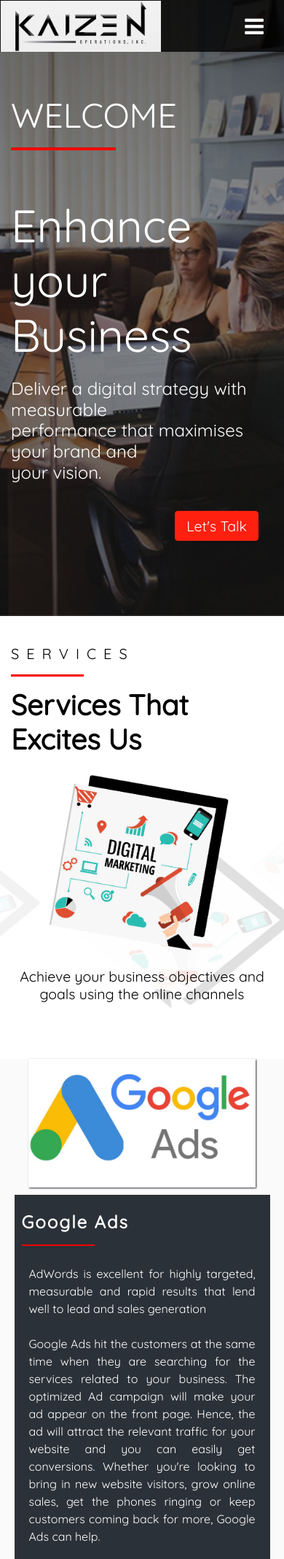
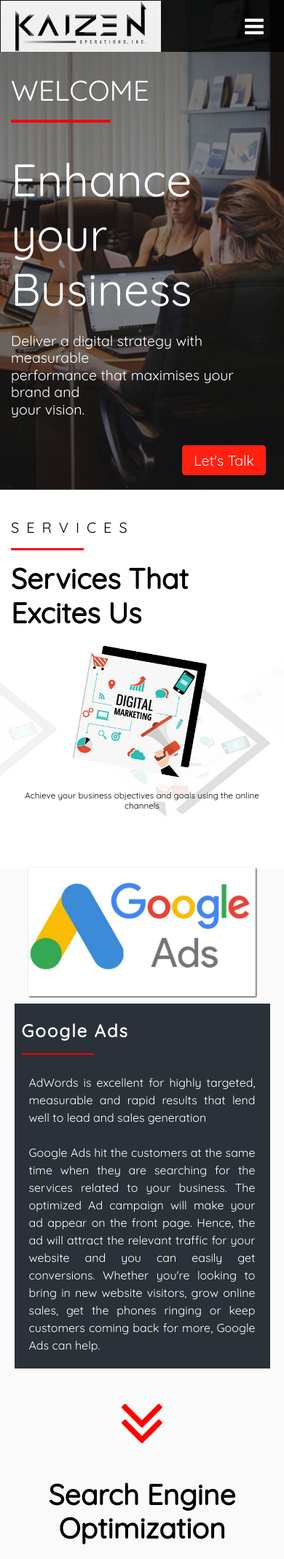
Before and after one commit to aminikhil/kiazen, a PHP site: page / in a window 390 px wide. Shown: the top 2136 px of the page at 73% size. Run offline with PHP 8.4, Linux system fonts and the light colour scheme.

Commit message:
resopnsiveness updated

```diff
--- a/css/master.css
+++ b/css/master.css
@@ -56,37 +56,38 @@ body {
 }
 
 .welcome h1 {
-  padding-top: 130px;
-  font-size: 60px;
+  padding-top: 17vh !important;
+  font-size: 4vw;
   color: #fff;
 }
 
 .welcome hr {
   height: 3px;
-  width: 220px;
+  width: 16vW;
   background-color: #F00;
   margin-left: 0;
 }
 
 .welcome h2 {
-  padding-top: 50px;
-  font-size: 80px;
+  padding-top: 10vh !important;
+  font-size: 6vw;
   color: #fff;
 }
 
 .welcome h4 {
   padding-top: 13px;
-  font-size: 24px;
+  font-size: 2vw !important;
   color: #fff;
 }
 
 .welcome button {
   padding: 5px 15px 5px 15px;
-  margin-top: 30px;
-  margin-right: 20px;
+  margin: 30px 10px 20px 0;
+  /*margin-top: 30px;*/
+  /*margin-right: 20px;*/
   background-color: #FF2010;
   color: #fff;
-  font-size: 26px;
+  font-size: 2vw;
   border: 1px solid #FF2010;
   border-radius: 4px;
 }
@@ -103,7 +104,7 @@ body {
   background-image: url('images/img1.png');
 
   /* Full height */
-  height: 100vh;
+  min-height: 100vh;
 
   /* Create the parallax scrolling effect */
   background-attachment: fixed;
@@ -129,8 +130,8 @@ body {
 .services1 img{
   width: auto;
   height: auto;
-  max-height: 350px;
-  max-width: 400px;
+  /*max-height: 350px;*/
+  max-width: 30%;
   margin-top: 100px;
 
   box-shadow: 1px 1px 2px #2b3138;
@@ -278,7 +279,7 @@ body {
 .digital-marketing img {
   margin-top: 10px;
   width: 400px;
-  height: 400px;
+  /*height: 400px;*/
 }
 
 .digital-marketing h4{
--- a/css/master_mobile.css
+++ b/css/master_mobile.css
@@ -1,4 +1,8 @@
-@media screen and (max-width: 800px) {
+@media screen and (max-width: 600px) {
+	.parallax {
+		height: auto !important;
+	}
+
 	body {
 		width: 100%;
 	}
@@ -12,18 +16,20 @@
 	}
 
 	.welcome h1 {
-		font-size: 12vw !important;
+		padding-top: 12vh !important;
+		font-size: 10vw !important;
 	}
 
 	.welcome hr {
-		width: 40%;
+		width: 38%;
 	}
 
 	.welcome h2 {
+		padding-top: 3vh !important;
 		font-size: 16vw !important;
 	}
 
-	.welcome button, .seo h4, .website-design h5, .contact_us h5 {
+	.welcome h4, .welcome button, .seo h4, .website-design h5, .contact_us h5 {
 		font-size: 5vw !important;
 	}
 
@@ -50,8 +56,9 @@
 		font-size: 5vw !important;
 	}
 
-	.digital-marketing .parallax, .social-media .parallax, .real-estate .parallax , .our-clients{
+	.welcome .parallax, .digital-marketing .parallax, .social-media .parallax, .real-estate .parallax , .our-clients{
 		height: auto !important;
+		min-height: 0;
 	}
 
 	.digital-marketing h5 {
@@ -156,3 +163,52 @@
 	}
 
 }
+
+@media only screen and (max-width: 1000px) {
+	.digital-marketing img {
+		max-width: 60% !important;
+		height: auto;
+		margin: 0 20% 0 20%;
+	}
+
+	.digital-marketing .parallax {
+		height: auto !important;
+		min-height: 0 !important;
+	}
+
+	.digital-marketing h4 {
+		min-width: 80%;
+		padding-top: 0;
+		margin-top: 0;
+		font-size: 3vw !important;
+	}
+	.services1 img {
+		z-index: 0;
+		position: static;
+		max-width: 80%;
+		height: auto;
+		margin: 0 10% 0 10%;
+	}
+
+	.services1 , .services {
+		margin-bottom: 0 !important;
+		padding-bottom: 0;
+	}
+
+	.services1-2 {
+		margin: 10px 5% 0 5%;
+		padding: 10px;
+		width: 90% !important;
+	}
+
+	.services1-2 p{
+		padding: 10px;
+		margin: 0 !important;
+		width: 100% !important;
+	}
+
+	.services .skill-card__header img {
+		width: 100%;
+	}
+
+}
--- a/index.html
+++ b/index.html
@@ -57,12 +57,12 @@
       <h2>Enhance your<br>
         Business</h2>
       <div class="row">
-        <div class="col-lg-6 col-sm-12">
+        <div class="col-lg-6 col-md-6 col-sm-12">
           <h4>Deliver a digital strategy with measurable<br>
             performance that maximises your brand and <br>
             your vision.</h4>
         </div>
-        <div class="col-lg-6 col-sm-12 text-right">
+        <div class="col-lg-6 col-md-6 col-sm-12 text-right">
           <a href="#contact_us"><button>Let's Talk</button></a>
         </div>
       </div>
@@ -75,9 +75,9 @@
       <h5>SERVICES</h5><hr>
       <h2>Services That Excites Us</h2>
       <div class="row">
-        <div class="col-lg-6 col-sm-12">
+        <div class="col-lg-6 col-md-6 col-sm-12">
           <img class="img-fluid" src="images/img9.png"> </div>
-        <div class="col-lg-6 col-sm-12">
+        <div class="col-lg-6 col-md-6 col-sm-12">
           <h4>Achieve your business objectives and goals using the online channels</h4>
         </div>
       </div>
@@ -104,7 +104,7 @@
     </div>
     <div id="cardView1" class="cardView1">
       <div class="row">
-        <div class="col-lg-4 col-sm-12">
+        <div class="col-lg-4 col-md-6 col-sm-12">
           <div class="skill-card">
             <header class="skill-card__header"><img class="skill-card__icon img-fluid" src="images/img3.png" alt="HTML5 Logo"/></header>
             <section class="skill-card__body">
@@ -113,7 +113,7 @@
             </section>
           </div>
         </div>
-        <div class="col-lg-4 col-sm-12">
+        <div class="col-lg-4 col-md-6 col-sm-12">
           <div class="skill-card">
             <header class="skill-card__header"><img class="skill-card__icon img-fluid" src="images/img4.jpg" alt="HTML5 Logo"/></header>
             <section class="skill-card__body">
@@ -122,7 +122,7 @@
             </section>
           </div>
         </div>
-        <div class="col-lg-4 col-sm-12">
+        <div class="col-lg-4 col-md-6 col-sm-12">
           <div class="skill-card">
             <header class="skill-card__header"><img class="skill-card__icon img-fluid" src="images/img5.png" alt="HTML5 Logo"/></header>
             <section class="skill-card__body">
@@ -131,9 +131,7 @@
             </section>
           </div>
         </div>
-      </div>
-      <div class="row">
-        <div class="col-lg-4 col-sm-12">
+        <div class="col-lg-4 col-md-6 col-sm-12">
           <div class="skill-card">
             <header class="skill-card__header"><img class="skill-card__icon img-fluid" src="images/img6.png" alt="HTML5 Logo"/></header>
             <section class="skill-card__body">
@@ -142,7 +140,7 @@
             </section>
           </div>
         </div>
-        <div class="col-lg-4 col-sm-12">
+        <div class="col-lg-4 col-md-6 col-sm-12">
           <div class="skill-card">
             <header class="skill-card__header"><img class="skill-card__icon img-fluid" src="images/img7.png" alt="HTML5 Logo"/></header>
             <section class="skill-card__body">
@@ -151,7 +149,7 @@
             </section>
           </div>
         </div>
-        <div class="col-lg-4 col-sm-12">
+        <div class="col-lg-4 col-md-6 col-sm-12">
           <div class="skill-card">
             <header class="skill-card__header"><img class="skill-card__icon img-fluid" src="images/img8.png" alt="HTML5 Logo"/></header>
             <section class="skill-card__body">
@@ -162,36 +160,6 @@
         </div>
       </div>
     </div>
-
-
-    <!-- <div class="row text-center card-view-row1">
-      <div class="col card-view1"> <img class="img-fluid" src="images/img3.png">
-        <h4>Display Advertising</h4><hr>
-        <p>With Display Ads your target group will see your advertisements when browsing the web in their freetime, not just when searching particular keywords. Increase your brand awareness and traffic with display ads marketed to audiences and channels of your choice.</p>
-      </div>
-      <div class="col card-view1"> <img class="img-fluid" src="images/img4.png">
-        <h4>Campaign Audit</h4><hr>
-        <p>Are you spending too much on Google Ads and not getting the results you were hoping for? With a Google Ads Audit, we analyse your account and provide you with a comprehensive report and recommendations for improvement</p>
-      </div>
-      <div class="col card-view1"> <img class="img-fluid" src="images/img5.png">
-        <h4>Campaign Optimization</h4><hr>
-        <p>Are your Google Ads campaigns running but in need of increased traffic and conversions? We can optimize your existing campaigns in terms of structure, settings and language to meet your goals.</p>
-      </div>
-    </div>
-    <div class="row text-center card-view-row2">
-      <div class="col card-view1"> <img class="img-fluid" src="images/img6.png">
-        <h4>Google Search Ads</h4><hr>
-        <p>Would you like to make sure your website comes up when people search for certain keywords? With Google Search Ads, we ensure that your website appears in searches relevant to your product or service.</p>
-      </div>
-      <div class="col card-view1"> <img class="img-fluid" src="images/img7.png">
-        <h4>Google Shopping</h4><hr>
-        <p>A must for online shops, Shopping Ads allow you to display your products to people looking to buy online. Google Shopping is very lucrative in Germany, the latest being one of the world's largest e-commerce markets.</p>
-      </div>
-      <div class="col card-view1"> <img class="img-fluid" src="images/img8.png">
-        <h4>Remarketing</h4><hr>
-        <p>Has someone visited your website but left without buying anything? With remarketing (also called retargeting), you can increase the chances of "cart abandoners" returning to your website.</p>
-      </div>
-    </div> -->
   </div>
 </section>
 <section class="seo">
@@ -201,7 +169,7 @@
 
     <div class="cardView1">
       <div class="row">
-        <div class="col-lg-4 col-sm-12">
+        <div class="col-lg-4 col-md-6 col-sm-12">
           <div class="skill-card">
             <header class="skill-card__header"><img class="skill-card__icon img-fluid" src="images/img28.png" alt="HTML5 Logo"/></header>
             <section class="skill-card__body">
@@ -210,7 +178,7 @@
             </section>
           </div>
         </div>
-        <div class="col-lg-4 col-sm-12">
+        <div class="col-lg-4 col-md-6 col-sm-12">
           <div class="skill-card">
             <header class="skill-card__header"><img class="skill-card__icon img-fluid" src="images/img29.png" alt="HTML5 Logo"/></header>
             <section class="skill-card__body">
@@ -219,7 +187,7 @@
             </section>
           </div>
         </div>
-        <div class="col-lg-4 col-sm-12">
+        <div class="col-lg-4 col-md-6 col-sm-12">
           <div class="skill-card">
             <header class="skill-card__header"><img class="skill-card__icon img-fluid" src="images/img30.png" alt="HTML5 Logo"/></header>
             <section class="skill-card__body">
@@ -228,9 +196,7 @@
             </section>
           </div>
         </div>
-      </div>
-      <div class="row">
-        <div class="col-lg-4 col-sm-12">
+        <div class="col-lg-4 col-md-6 col-sm-12">
           <div class="skill-card">
             <header class="skill-card__header"><img class="skill-card__icon img-fluid" src="images/img31.png" alt="HTML5 Logo"/></header>
             <section class="skill-card__body">
@@ -239,7 +205,7 @@
             </section>
           </div>
         </div>
-        <div class="col-lg-4 col-sm-12">
+        <div class="col-lg-4 col-md-6 col-sm-12">
           <div class="skill-card">
             <header class="skill-card__header"><img class="skill-card__icon img-fluid" src="images/img32.png" alt="HTML5 Logo"/></header>
             <section class="skill-card__body">
@@ -248,7 +214,7 @@
             </section>
           </div>
         </div>
-        <div class="col-lg-4 col-sm-12">
+        <div class="col-lg-4 col-md-6 col-sm-12">
           <div class="skill-card">
             <header class="skill-card__header"><img class="skill-card__icon img-fluid" src="images/img33.png" alt="HTML5 Logo"/></header>
             <section class="skill-card__body">
@@ -277,9 +243,9 @@
   </div>
   <div class="container">
     <div class="row text-center social-media-card">
-      <div class="col-lg-4 col-sm-12"> <img class="img-fluid" src="images/img44.jpg">  </div>
-      <div class="col-lg-4 col-sm-12"> <img class="img-fluid" src="images/img45.jpg">  </div>
-      <div class="col-lg-4 col-sm-12"> <img class="img-fluid" src="images/img43.jpg">  </div>
+      <div class="col-lg-4 col-md-6 col-sm-12"> <img class="img-fluid" src="images/img44.jpg">  </div>
+      <div class="col-lg-4 col-md-6 col-sm-12"> <img class="img-fluid" src="images/img45.jpg">  </div>
+      <div class="col-lg-4 col-md-6 col-sm-12"> <img class="img-fluid" src="images/img43.jpg">  </div>
     </div>
   </div>
 </section>
@@ -287,16 +253,16 @@
   <div class="container text-center">
     <h3>Web Designing &amp; Publishing</h3>
     <div class="row">
-      <div class="col-lg-6 col-sm-12">
+      <div class="col-lg-6 col-md-6 col-sm-12">
         <img class="img-fluid" src="images/img10.png"> </div>
-      <div class="col-lg-6 col-sm-12 web-dsg">
+      <div class="col-lg-6 col-md-6 col-sm-12 web-dsg">
         <h5>Website designing a modernize way to promote your business and industry. At <b>Kaizen Infotek</b> we take in pains too.</h5>
         <h5>Another powerful medium to let you allow to step into digital modernity. Website Development</h5>
         <img class="img-fluid" src="images/img11.png"> </div>
     </div>
     <div class="cardView1">
       <div class="row">
-        <div class="col-lg-4 col-sm-12">
+        <div class="col-lg-4 col-md-6 col-sm-12">
           <div class="skill-card">
             <header class="skill-card__header"><img class="skill-card__icon img-fluid" src="images/img35.png" alt="HTML5 Logo"/></header>
             <section class="skill-card__body">
@@ -305,7 +271,7 @@
             </section>
           </div>
         </div>
-        <div class="col-lg-4 col-sm-12">
+        <div class="col-lg-4 col-md-6 col-sm-12">
           <div class="skill-card">
             <header class="skill-card__header"><img class="skill-card__icon img-fluid" src="images/img36.png" alt="HTML5 Logo"/></header>
             <section class="skill-card__body">
@@ -314,7 +280,7 @@
             </section>
           </div>
         </div>
-        <div class="col-lg-4 col-sm-12">
+        <div class="col-lg-4 col-md-6 col-sm-12">
           <div class="skill-card">
             <header class="skill-card__header"><img class="skill-card__icon img-fluid" src="images/img37.png" alt="HTML5 Logo"/></header>
             <section class="skill-card__body">
@@ -337,7 +303,7 @@
   <div class="container real-estate1 text-right">
     <div class="cardView1">
       <div class="row">
-        <div class="col-lg-4 col-sm-12">
+        <div class="col-lg-4 col-md-6 col-sm-12">
           <div class="skill-card">
             <header class="skill-card__header"><img class="skill-card__icon img-fluid" src="images/img39.png" alt="HTML5 Logo"/></header>
             <section class="skill-card__body">
@@ -346,7 +312,7 @@
             </section>
           </div>
         </div>
-        <div class="col-lg-4 col-sm-12">
+        <div class="col-lg-4 col-md-6 col-sm-12">
           <div class="skill-card">
             <header class="skill-card__header"><img class="skill-card__icon img-fluid" src="images/img40.png" alt="HTML5 Logo"/></header>
             <section class="skill-card__body">
@@ -356,7 +322,7 @@
             </section>
           </div>
         </div>
-        <div class="col-lg-4 col-sm-12">
+        <div class="col-lg-4 col-md-6 col-sm-12">
           <div class="skill-card">
             <header class="skill-card__header"><img class="skill-card__icon img-fluid" src="images/img41.png" alt="HTML5 Logo"/></header>
             <section class="skill-card__body">
@@ -365,9 +331,7 @@
             </section>
           </div>
         </div>
-      </div>
-      <div class="row text-center">
-        <div class="col-lg-4 col-sm-12">
+        <div class="col-lg-4 col-md-6 col-sm-12">
           <div class="skill-card">
             <header class="skill-card__header"><img class="skill-card__icon img-fluid" src="images/img46.jpg" alt="HTML5 Logo"/></header>
             <section class="skill-card__body">
@@ -376,7 +340,7 @@
             </section>
           </div>
         </div>
-        <div class="col-lg-4 col-sm-12">
+        <div class="col-lg-4 col-md-6 col-sm-12">
           <div class="skill-card">
             <header class="skill-card__header"><img class="skill-card__icon img-fluid" src="images/img47.png" alt="HTML5 Logo"/></header>
             <section class="skill-card__body">
@@ -385,7 +349,7 @@
             </section>
           </div>
         </div>
-        <div class="col-lg-4 col-sm-12">
+        <div class="col-lg-4 col-md-6 col-sm-12">
           <div class="skill-card">
             <header class="skill-card__header"><img class="skill-card__icon img-fluid" src="images/img48.jpg" alt="HTML5 Logo"/></header>
             <section class="skill-card__body">
```
